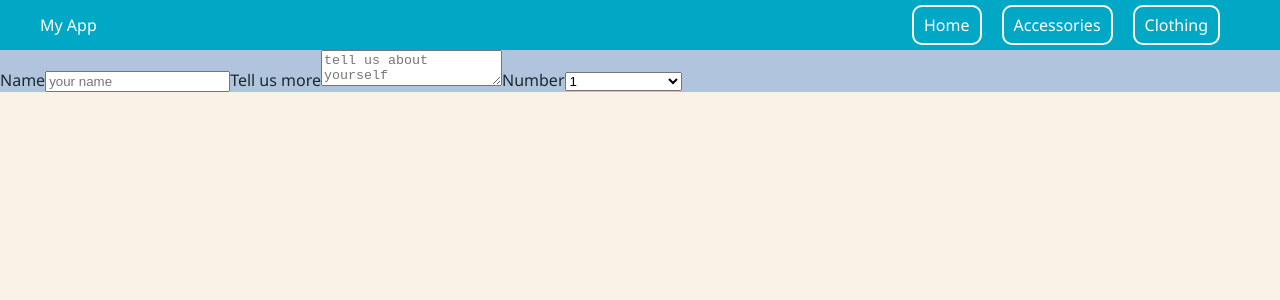
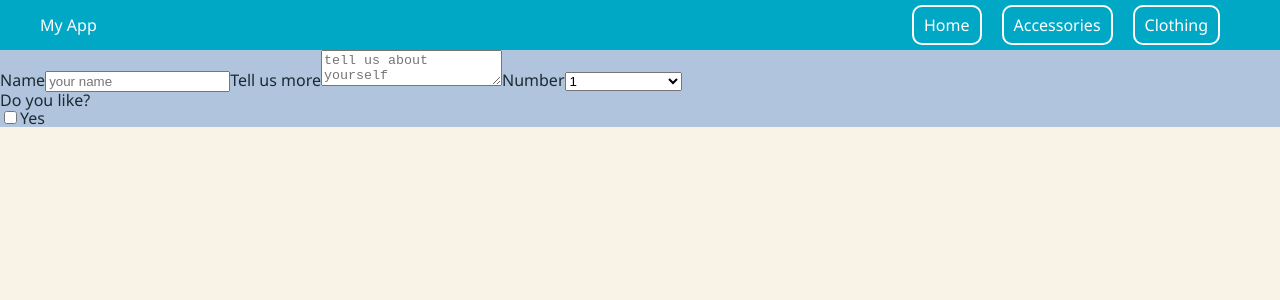
Before and after one commit to jenna-graham/react-template, a React app: page / in a window 1280 px wide. Shown: the top 300 px of the page. Built offline with nearby package versions, Linux system fonts and the light colour scheme.

Commit message:
checkbox

```diff
--- a/src/components/FormControls/FormControls.jsx
+++ b/src/components/FormControls/FormControls.jsx
@@ -38,5 +38,17 @@ export function SelectControl({
         {children}
       </select>
     </FormControl>
-  )
+  );
 }
+
+export function CheckboxControl({ legend, label, ...rest }) {
+  return (
+    <fieldset className={styles.Checkbox}>
+      <legend className={styles.LabelText}>{legend}</legend>
+      <label>
+        <input type="checkbox" {...rest} />
+        {label}
+      </label>
+    </fieldset>
+  );
+}
--- a/src/components/Home/Home.jsx
+++ b/src/components/Home/Home.jsx
@@ -1,5 +1,8 @@
 import styles from './Home.css';
-import { InputControl, TextAreaControl, SelectControl } from '../FormControls/FormControls';
+import { InputControl,
+  TextAreaControl,
+  SelectControl,
+  CheckboxControl } from '../FormControls/FormControls.jsx';
 
 export default function Home() {
   return <div className={styles.Home}>
@@ -25,6 +28,8 @@ export default function Home() {
         <option value="2">2</option>
         <option value="3">3</option>
       </SelectControl>
+
+      <CheckboxControl legend="Do you like?" label="Yes" />
     </form>
 
   </div>;
```
